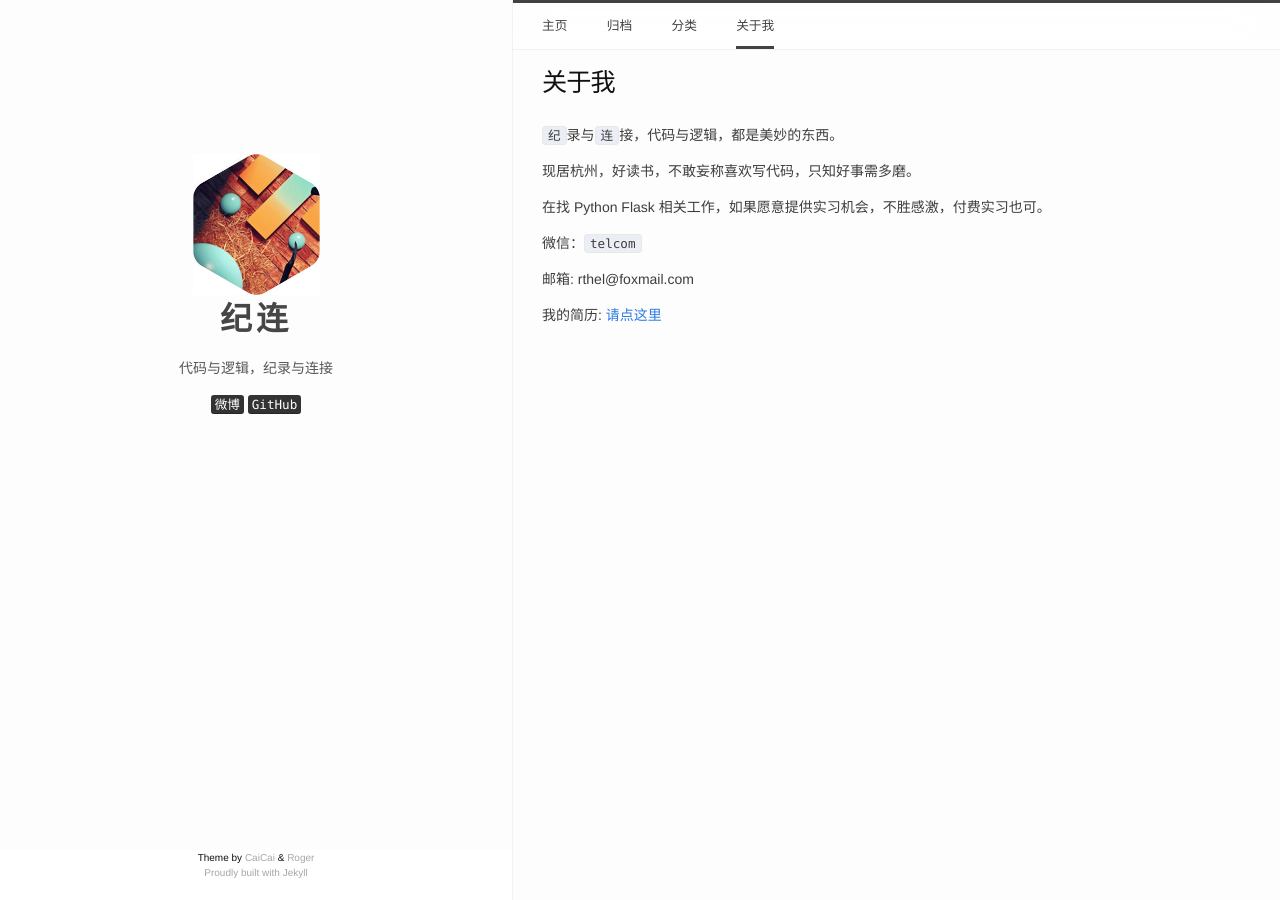
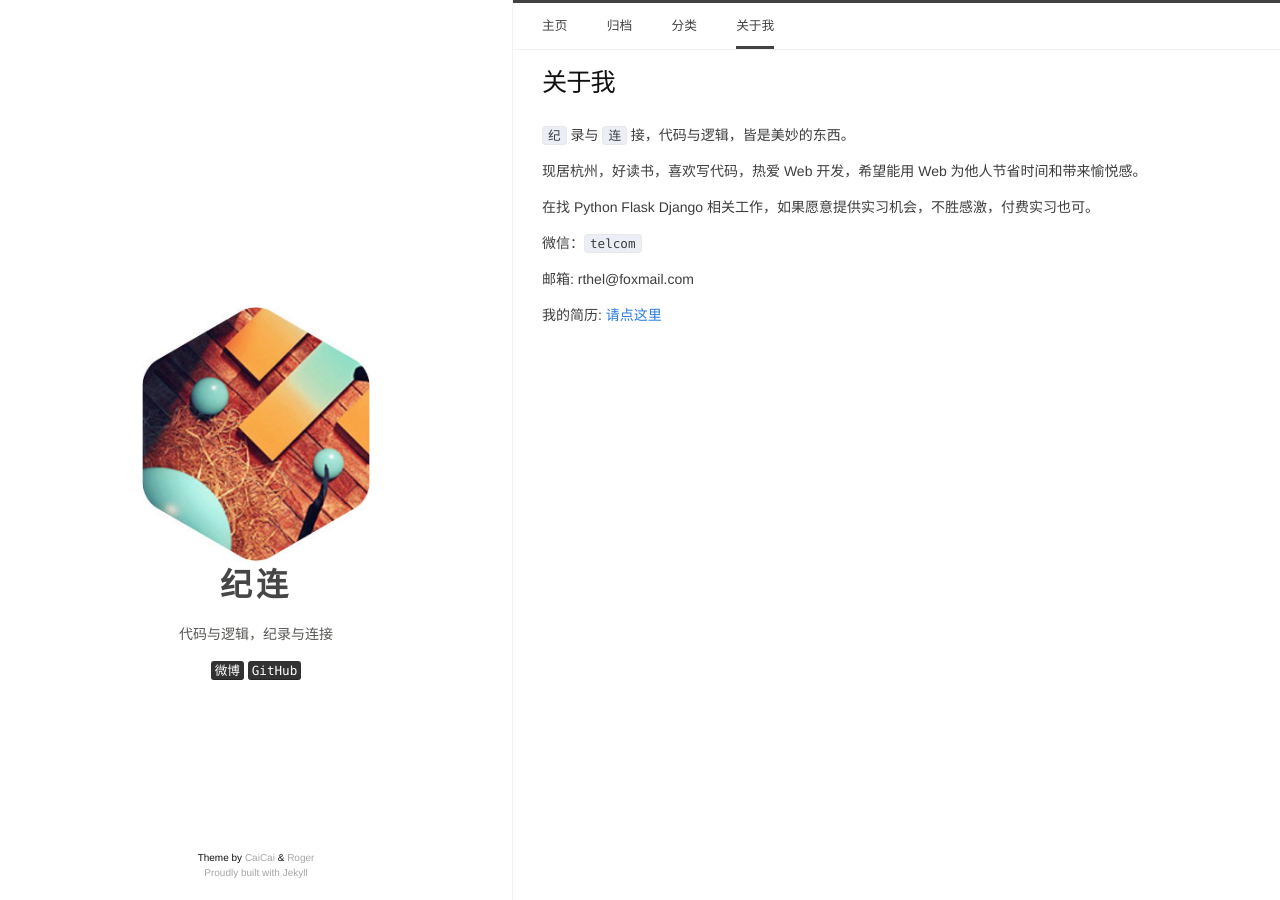
Before and after one commit to aalenliang/roger93y.github.io, a Jekyll site: the page built from about.md, in a window 1280 px wide. Built offline with Jekyll 4.4.1, drawn with Linux system fonts in a browser that asks for light colours; comment, search, counter and statistics services are not loaded.

Commit message:
mobile adjustment.

```diff
--- a/_layouts/default.html
+++ b/_layouts/default.html
@@ -14,6 +14,8 @@
       </div>
     </main>
 
+    <script src="/assets/scripts/main.js"></script>
+
   </body>
 
 </html>
--- a/_sass/minima.scss
+++ b/_sass/minima.scss
@@ -12,7 +12,7 @@
 
 $text-color:       #111 !default;
 $post-text-color:  #3d3d3d !default;
-$background-color: #fdfdfd !default;
+$background-color: #fff !default;
 $brand-color:      #2a7ae2 !default;
 
 $grey-color:       #828282 !default;
@@ -24,7 +24,7 @@
 
 $on-palm:          600px !default;
 $on-laptop:        800px !default;
-$on-bigscreen:     600px !default;
+$on-bigscreen:     1024px !default;
 
 // Use media queries like this:
 // @include media-query($on-palm) {
--- a/_sass/minima/_layout.scss
+++ b/_sass/minima/_layout.scss
@@ -69,11 +69,13 @@
 .header-mobile {
   display: inline;
   float: right;
-  font-weight: 600;
+  font-weight: 400;
+  margin-right: -1%;
 }
 
 .header-mobile img {
   height: 30px;
+  width: 30px;
 }
 
 @include adaptive-setting($on-bigscreen) {
@@ -301,7 +303,6 @@
   position: absolute;
   width: 100%;
   padding-bottom: 20px;
-  background: #fff;
 
 }
 
@@ -510,7 +511,14 @@
     cursor: default;
 }
 
-@include adaptive-setting($on-laptop) {
+.large-screen{
+  display: inline;
+}
+.small-screen{
+  display: none;
+}
+
+@include media-query(1200px) {
   .large-screen{
     display: none;
   }
@@ -518,12 +526,3 @@
     display: inline;
   }
 }
-
-@media all and (min-width: 800px) {
-  .large-screen{
-    display: inline;
-  }
-  .small-screen{
-    display: none;
-  }
-}
--- a/about.md
+++ b/about.md
@@ -4,11 +4,11 @@
 permalink: /about/
 header_active: about
 ---
-`纪`录与`连`接，代码与逻辑，都是美妙的东西。
+`纪` 录与 `连` 接，代码与逻辑，皆是美妙的东西。
 
-现居杭州，好读书，不敢妄称喜欢写代码，只知好事需多磨。
+现居杭州，好读书，喜欢写代码，热爱 Web 开发，希望能用 Web 为他人节省时间和带来愉悦感。
 
-在找 Python Flask 相关工作，如果愿意提供实习机会，不胜感激，付费实习也可。
+在找 Python Flask Django 相关工作，如果愿意提供实习机会，不胜感激，付费实习也可。
 
 微信：`telcom`
 
--- /dev/null
+++ b/assets/scripts/main.js
@@ -0,0 +1,23 @@
+var screenHeight = window.screen.height;
+function sideBarResizer() {
+    'use strict';
+    var viewPortHeight = 0;
+    var DEFAULTSIDEBARPADDING = 0.4;
+    var DEFAULTSIDEBARIMAGE = 127;
+
+    function getRatio() {
+        viewPortHeight = window.innerHeight;
+        return viewPortHeight/screenHeight;
+    }
+
+    function resizeByRatio(original, ratio) {
+        return original * ratio();
+    }
+    var sideBarLogo = document.querySelector('.logo-title');
+    var sideBarImage = document.querySelector('.sidebar-image');
+    sideBarLogo.style.paddingTop = resizeByRatio(DEFAULTSIDEBARPADDING, getRatio)*100+'%';
+    sideBarImage.style.width = resizeByRatio(DEFAULTSIDEBARIMAGE, getRatio)*1.2+'px';
+}
+
+sideBarResizer();
+window.onresize = sideBarResizer;
```
